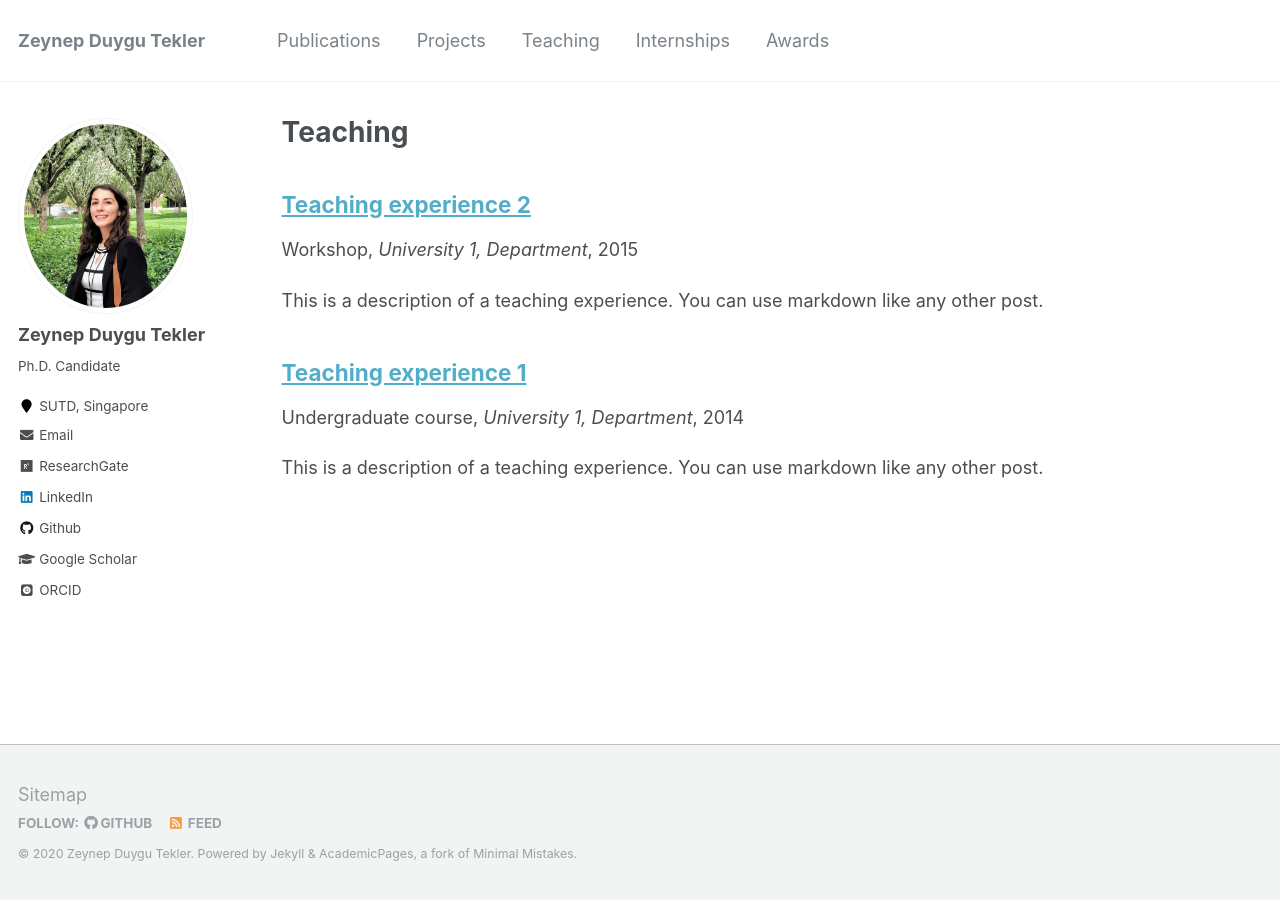
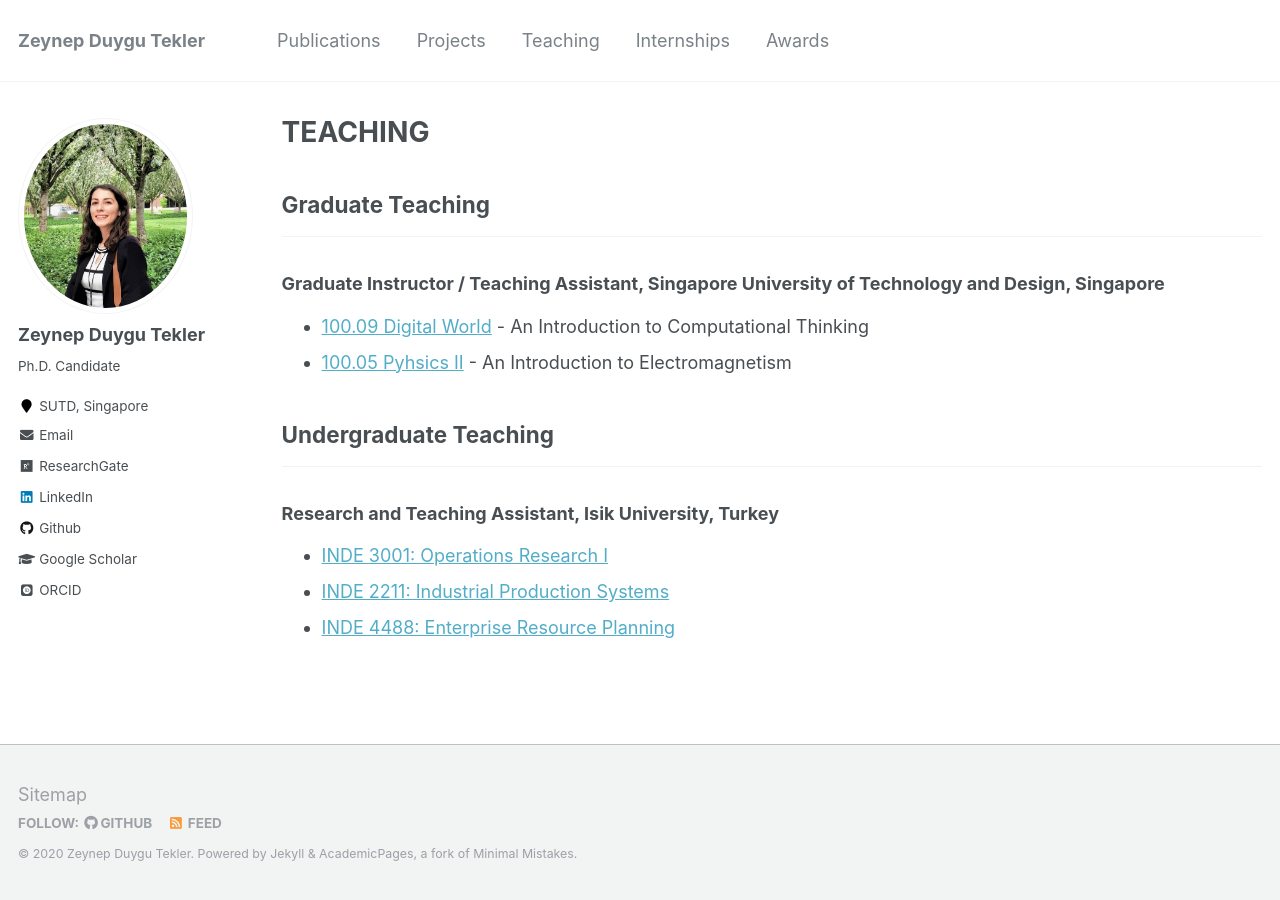
Before and after one commit to zeynepduygutekler/zeynepduygutekler.github.io, a Jekyll site: the page built from _pages/teaching.md, in a window 1280 px wide. Built offline with Jekyll 4.4.1, drawn with Linux system fonts in a browser that asks for light colours; some web fonts are replaced.

Commit message:
teaching added

```diff
--- a/_pages/teaching.html
+++ b/_pages/teaching.html
@@ -1,4 +1,7 @@
----
+
+
+
+<!---
 layout: archive
 title: "Teaching"
 permalink: /teaching/
--- /dev/null
+++ b/_pages/teaching.md
@@ -0,0 +1,26 @@
+---
+layout: archive
+title: "TEACHING"
+permalink: /teaching/
+author_profile: true
+---
+
+## Graduate Teaching
+___
+
+### Graduate Instructor / Teaching Assistant, Singapore University of Technology and Design, Singapore
+
+
+* [100.09 Digital World](https://academics.sutd.edu.sg/science-math/courses/10009-digital-world) - An Introduction to Computational Thinking
+* [100.05 Pyhsics II](https://academics.sutd.edu.sg/science-math/courses/10005-physics-ii) - An Introduction to Electromagnetism
+
+
+
+## Undergraduate Teaching
+___
+
+### Research and Teaching Assistant, Isik University, Turkey
+
+* [INDE 3001: Operations Research I](http://www.isikun.edu.tr/i/content/1014_1_INDE2001-OperationsResearch1.pdf)
+* [INDE 2211: Industrial Production Systems](http://www.isikun.edu.tr/i/content/1014_1_INDE2211-IndustrialProductionSystems.pdf)
+* [INDE 4488: Enterprise Resource Planning](http://www.isikun.edu.tr/i/content/1014_1_INDE4488-EnterpriseResourcePlanning(ERP).pdf)
```
Also changed, not shown: _pages/internships.md (+7 -7 lines).
